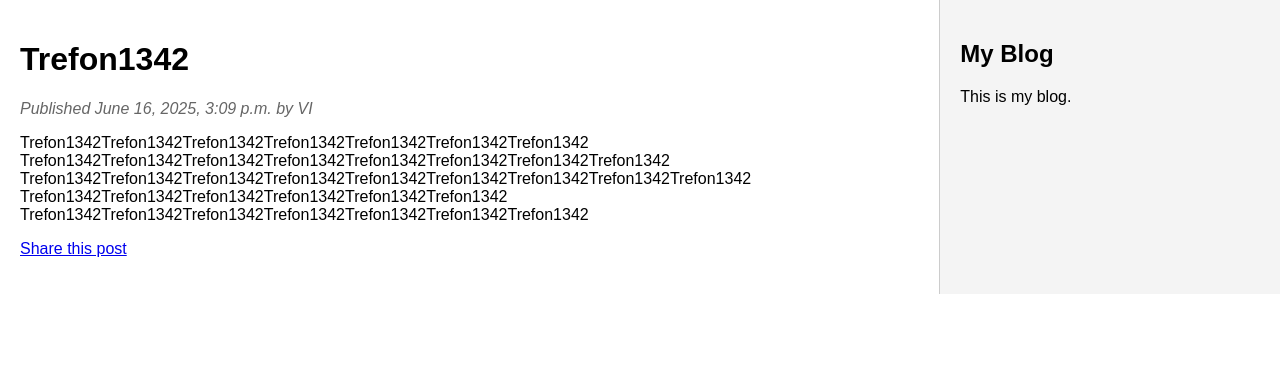
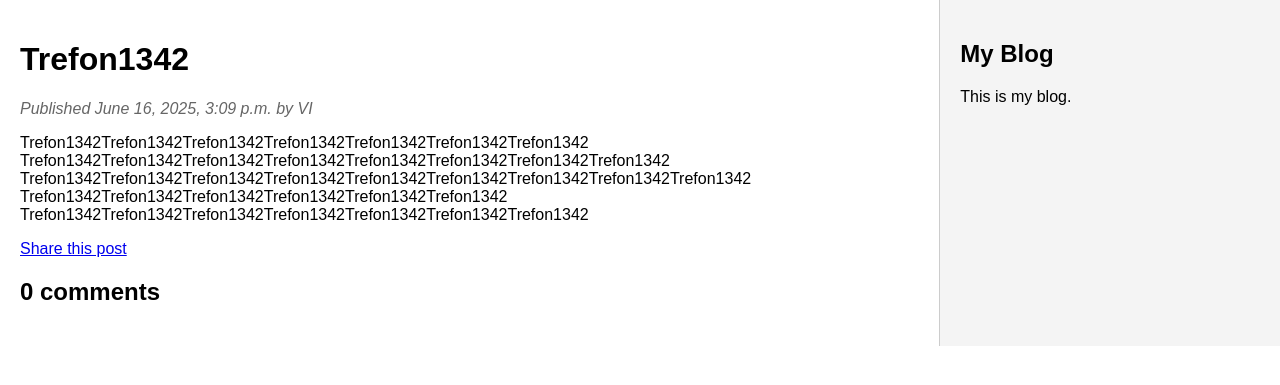
Before and after one commit to CleverGameCreator/mysite, a Django app: a page that uses mysite/blog/templates/blog/post/detail.html in a window 1280 px wide. Shown: the top 385 px of the page. Run offline with Django 4.2, Linux system fonts and the light colour scheme; data comes from the database, SQL or seed files in the repository; data that the repository does not hold is empty.

Commit message:
18/06/2025

```diff
--- a/mysite/blog/templates/blog/post/detail.html
+++ b/mysite/blog/templates/blog/post/detail.html
@@ -7,8 +7,13 @@
     </p>
     {{ post.body|linebreaks }}
     <p>
-        <a href="{% url "blog:post_share" post.id %}">
+        <a href="{% url 'blog:post_share' post.id %}">
             Share this post
         </a>
     </p>
+    {% with comments.count as total_comments %}
+        <h2>
+            {{ total_comments }} comment{{ total_comments|pluralize }}
+        </h2>
+    {% endwith %}
 {% endblock %}
```
